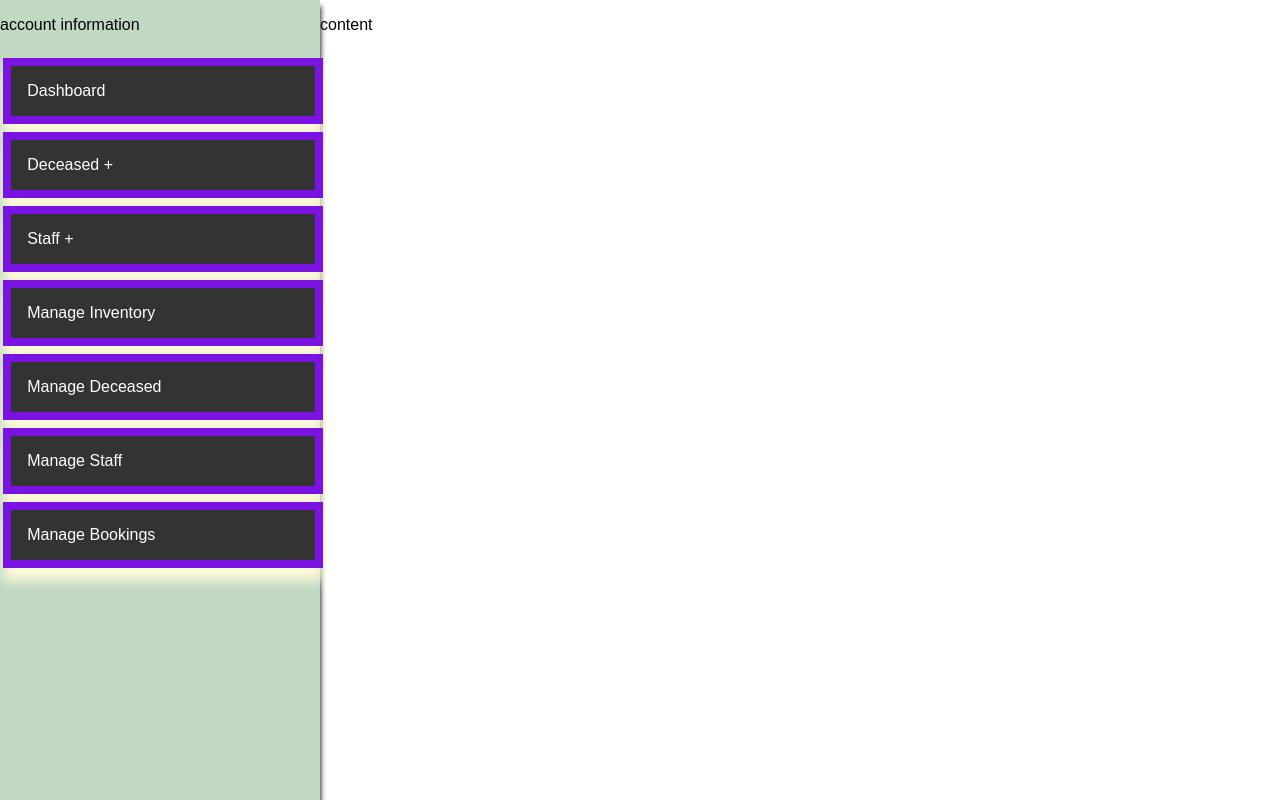
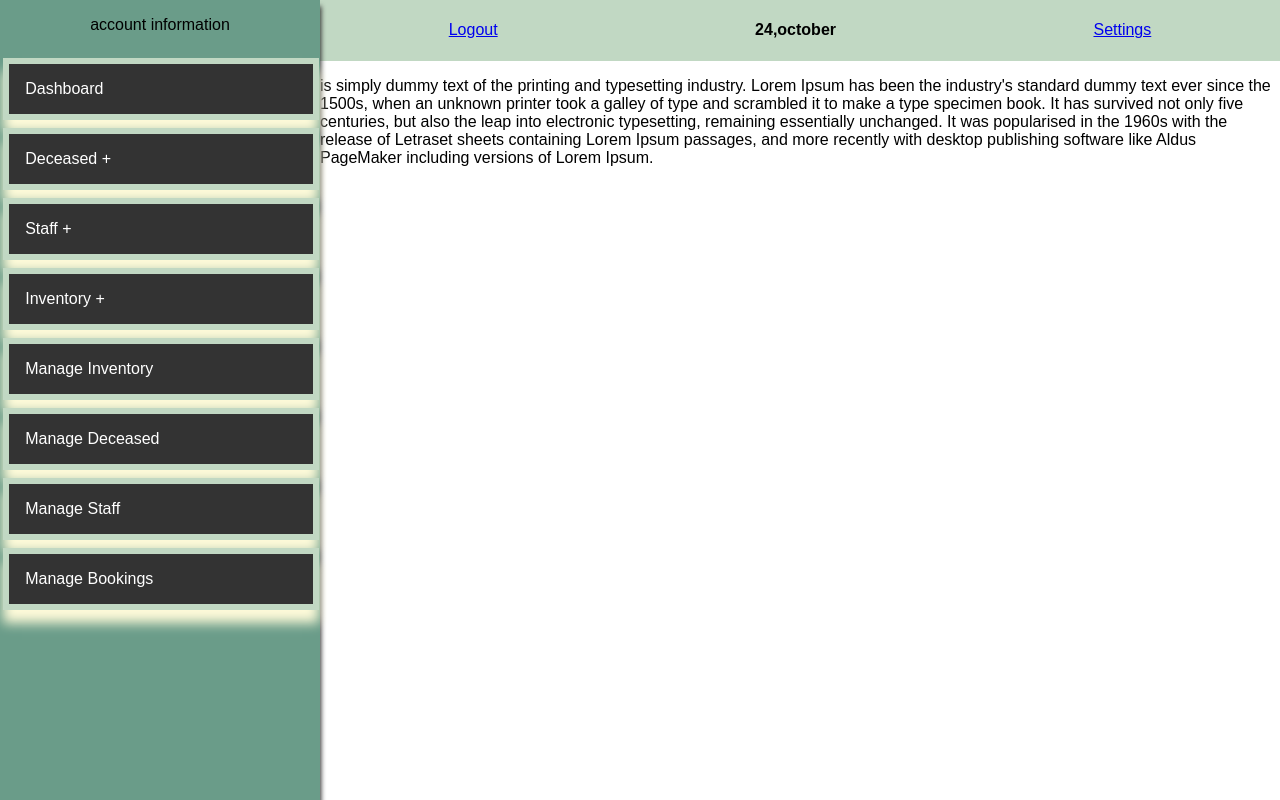
Before and after one commit to james1478/mortuary-management-system, a React (Create React App) app in the folder frontend/mortuaryms/: page /homepage in a window 1280 px wide. Built offline with nearby package versions, Linux system fonts and the light colour scheme.

Commit message:
improve menu again

```diff
--- a/frontend/mortuaryms/src/pages/Homepage.jsx
+++ b/frontend/mortuaryms/src/pages/Homepage.jsx
@@ -13,13 +13,27 @@
                 <a className="link" href="#">Dashboard</a>
                 <a className="link" href="#">Deceased <span className="link-span">+</span></a>
                 <a className="link" href="#"> Staff <span className="link-span">+</span></a>
+                <a className="link" href="#">Inventory <span className="link-span">+</span></a>
                 <a className="link" href="#">Manage Inventory</a>
                 <a className="link" href="#">Manage Deceased</a>
                 <a className="link" href="#">Manage Staff</a>
                 <a className="link" href="#">Manage Bookings</a>
             </div>
         <div className="content">
-            <p>content</p>
+          <div className="content-mini-menu">
+
+                <a className="link" href="#">Logout</a>
+                <h4>24,october</h4>
+                <a className="link" href="#">Settings</a>
+          </div>
+            <p>is simply dummy text of the printing and typesetting industry.
+              Lorem Ipsum has been the industry's standard dummy text ever since
+              the 1500s, when an unknown printer took a galley of type and scrambled
+              it to make a type specimen book. It has survived not only five centuries,
+               but also the leap into electronic typesetting, remaining essentially unchanged.
+                It was popularised in the 1960s with the release of Letraset sheets containing
+                 Lorem Ipsum passages, and more recently with desktop publishing software like
+                 Aldus PageMaker including versions of Lorem Ipsum.</p>
         </div>
 
       </div>
@@ -34,14 +48,16 @@
 display:grid;
 grid-template-columns: 1fr 3fr;
 .menu{
-box-shadow: .1rem .4rem .3rem #333;
+box-shadow: .1rem  .4rem .3rem #333;
 z-index:2;
-.account-infor{
+
+.account-info{
 display:flex;
 justify-content: space-around;
-background-color:#FFF0D1;
+
 }
-  background-color: #C1D8C3;
+
+  background-color: #6A9C89;
   display:flex;
   flex-direction:column;
   gap: .5rem;
@@ -53,7 +69,7 @@
   padding:1rem;
   margin-left:.2rem;
   width:85%;
-  border: .5rem solid #7A13E2;
+  border: .4rem solid #C1D8C3 ;
 box-shadow: 0 .8rem .7rem #FDFAD9;
   }
   .link:hover{
@@ -61,8 +77,23 @@
   z-index:3;
   }
   }
+
+
   .content{
   background-color: #fff;
+
+ .content-mini-menu{
+
+
+
+   background-color:#C1D8C3 ;
+  display:flex;
+  flex-direction:row;
+  align-items:center;
+  z-index:6;
+  justify-content:space-around;
+  }
+
   }
   height: 100vh;
 }
```
